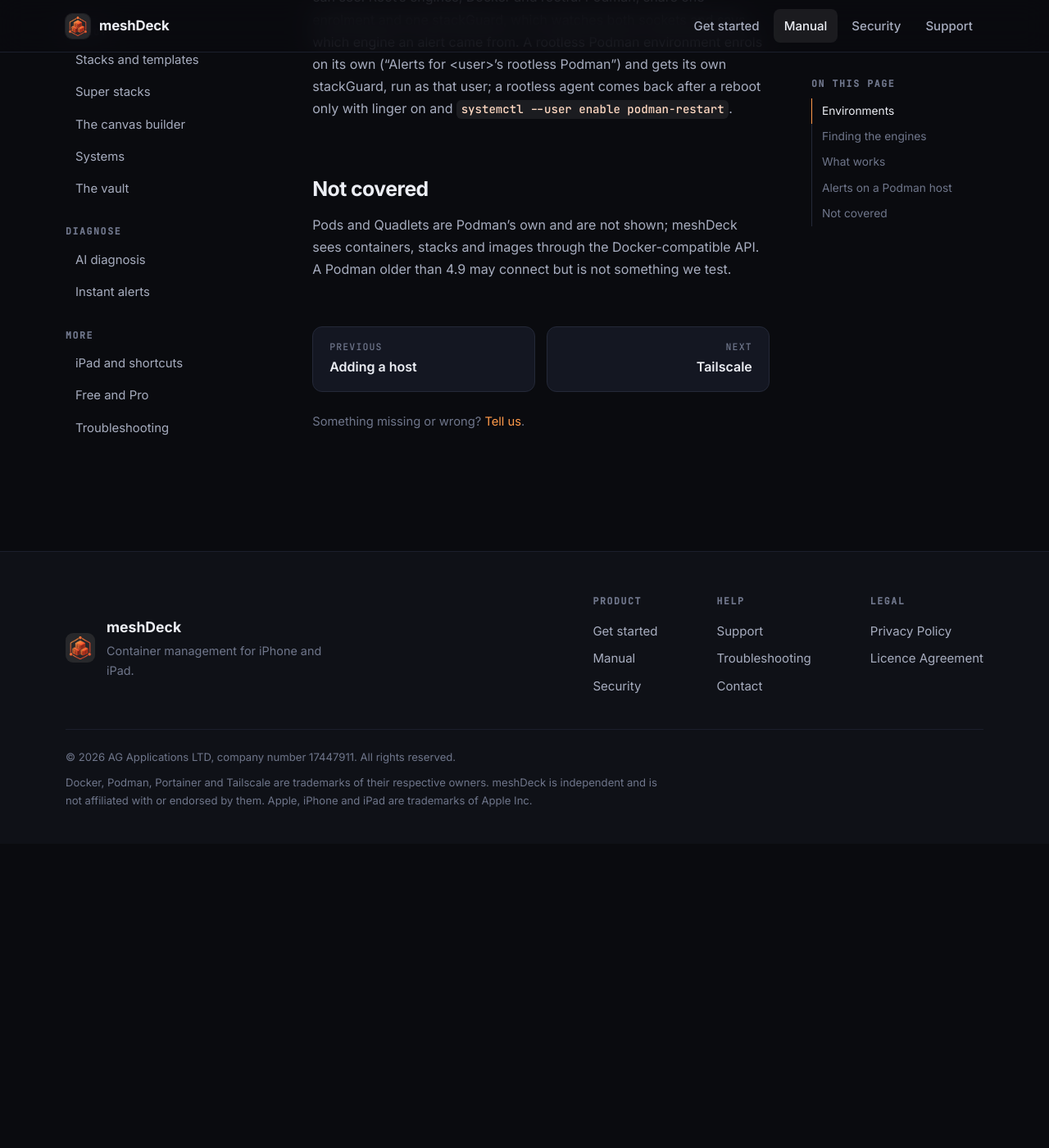
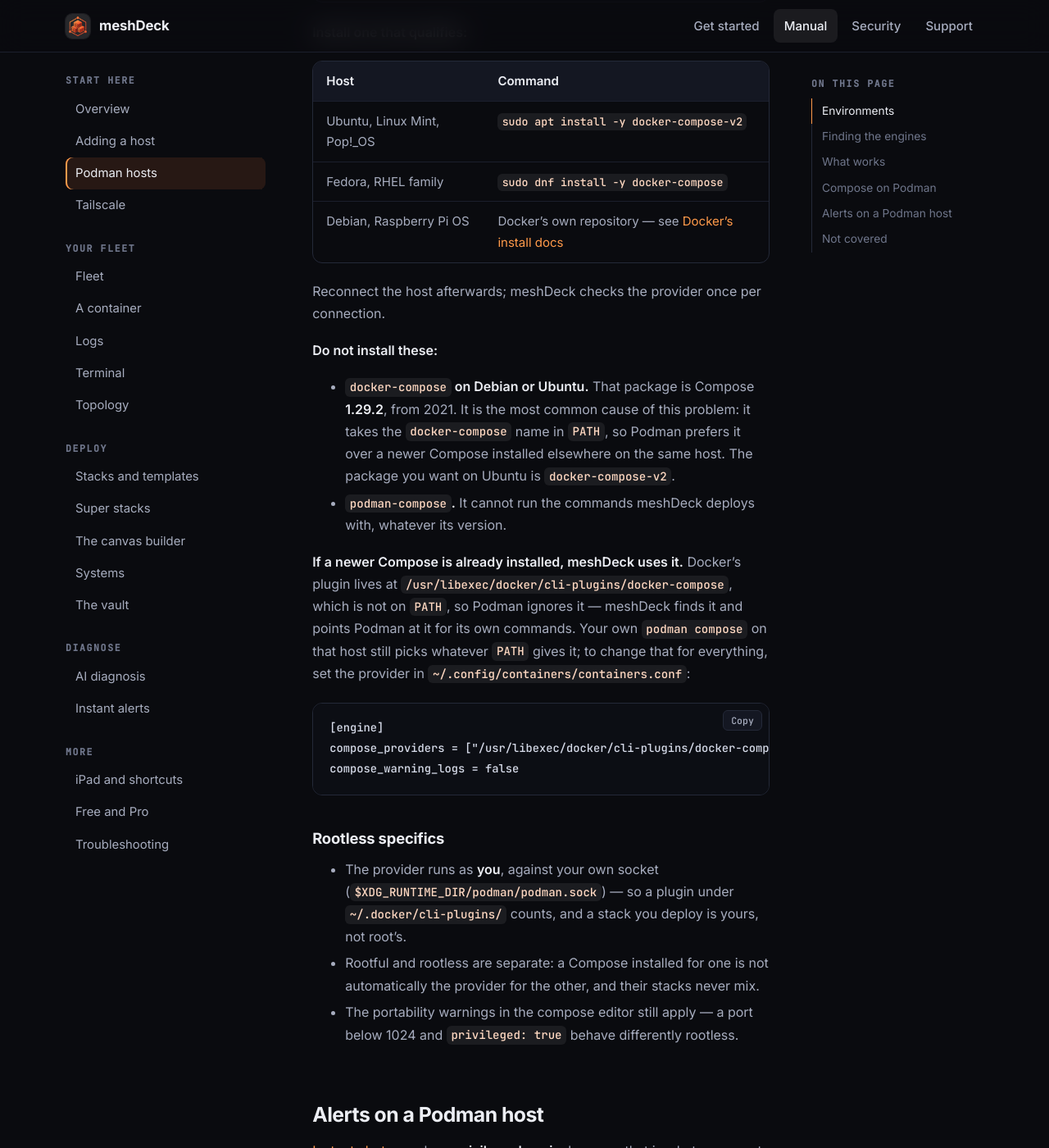
Before and after one commit to AG-Studio-Apps/meshdeck-docs, a Jekyll site: the page built from _manual/podman.md, in a window 1280 px wide and 1400 px high, scrolled down 3645 px. Shown: the whole window at 82% size. Built offline with Jekyll 4.4.1, drawn with Linux system fonts in a browser that asks for light colours; before the commit the page ends 4674 px from its top, so only the background shows below that; some of the changed text lies outside the part shown.

Commit message:
manual: make Compose on Podman reference, not narrative
The previous version explained how the problem was found. A reader needs the
requirement, the commands and the traps:

- the floor (2.26+) and how to check a host (`podman compose version --short`,
  plus reading the provider Podman chose off stderr — both verified)
- what to install, per distro
- what NOT to install: `docker-compose` on Debian/Ubuntu (it is 1.29.2, and it
  takes the name in PATH ahead of a newer Compose elsewhere on the host), and
  podman-compose at any version
- that meshDeck will use a newer provider already installed, and the
  containers.conf two-liner to make that the host's own default too
- the rootless specifics: the provider runs as you against your own socket, so
  ~/.docker/cli-plugins counts; rootful and rootless do not share a provider

Troubleshooting rows compressed to a line each and pointed at that section.

````diff
--- a/_manual/podman.md
+++ b/_manual/podman.md
@@ -60,10 +60,55 @@
 
 Everything you do on a Docker host: the fleet, stats, logs, the terminal, actions, the topology map, AI diagnosis, stacks and templates, the builder and systems, and instant alerts. A few things read differently on Podman:
 
-- **Compose.** `podman compose` is not an implementation: it hands your file to an external provider, which it finds by looking through `PATH` for `docker-compose` and then `podman-compose`. meshDeck's stacks need **Compose v2.26 or newer** — the version Debian 13 ships — so if the provider Podman picks is older, meshDeck looks for a better one already installed on the host (Docker's plugin usually sits at `/usr/libexec/docker/cli-plugins/`, which Podman never searches) and uses that instead, without asking you. This is common on hosts where `apt install docker-compose` was run at some point: that package is Compose 1.29.2 from 2021, and it wins the name lookup over a perfectly good newer one. If nothing on the host meets the floor, the stack list says which version it found and gives you the command to install a current Compose. `podman-compose` is not a substitute: it cannot run the commands meshDeck deploys with.
+- **Compose.** Stacks need Compose **2.26 or newer** on the host — see [Compose on Podman](#compose-on-podman) below.
 - **Portability.** Before you deploy, the compose editor lists what will not carry to this environment as written: a mount of the Docker socket (Podman's is `/run/podman/podman.sock`, or under `$XDG_RUNTIME_DIR` for a user), and, under rootless Podman, a published port below 1024 and `privileged: true`. They are warnings, not blocks.
 - **Topology on rootless Podman.** A rootless container reports no network attachments, so network links are not drawn for it; stacks, mounts and dependencies are.
 - **Advanced (the command line).** On a Podman-only host, **Connect** tries `docker version` and then `podman version`. Without sudo it talks to the user's own rootless Podman, and the environment is recorded as such.
+
+## Compose on Podman
+
+`podman compose` runs an external provider — it is a wrapper, not an implementation — and finds one by searching `PATH` for `docker-compose`, then `podman-compose`. meshDeck's stacks need **Compose 2.26 or newer**, the version Debian 13 ships.
+
+**Check what a host has:**
+
+```
+podman compose version --short
+```
+
+Podman prints the provider it chose to stderr, so to see which binary answered:
+
+```
+podman compose version 2>&1 >/dev/null | head -1
+```
+
+**Install one that qualifies:**
+
+| Host | Command |
+|---|---|
+| Ubuntu, Linux Mint, Pop!_OS | `sudo apt install -y docker-compose-v2` |
+| Fedora, RHEL family | `sudo dnf install -y docker-compose` |
+| Debian, Raspberry Pi OS | Docker's own repository — see [Docker's install docs](https://docs.docker.com/engine/install/debian/) |
+
+Reconnect the host afterwards; meshDeck checks the provider once per connection.
+
+**Do not install these:**
+
+- **`docker-compose` on Debian or Ubuntu.** That package is Compose **1.29.2**, from 2021. It is the most common cause of this problem: it takes the `docker-compose` name in `PATH`, so Podman prefers it over a newer Compose installed elsewhere on the same host. The package you want on Ubuntu is `docker-compose-v2`.
+- **`podman-compose`.** It cannot run the commands meshDeck deploys with, whatever its version.
+
+**If a newer Compose is already installed, meshDeck uses it.** Docker's plugin lives at `/usr/libexec/docker/cli-plugins/docker-compose`, which is not on `PATH`, so Podman ignores it — meshDeck finds it and points Podman at it for its own commands. Your own `podman compose` on that host still picks whatever `PATH` gives it; to change that for everything, set the provider in `~/.config/containers/containers.conf`:
+
+```toml
+[engine]
+compose_providers = ["/usr/libexec/docker/cli-plugins/docker-compose"]
+compose_warning_logs = false
+```
+
+### Rootless specifics
+
+- The provider runs as **you**, against your own socket (`$XDG_RUNTIME_DIR/podman/podman.sock`) — so a plugin under `~/.docker/cli-plugins/` counts, and a stack you deploy is yours, not root's.
+- Rootful and rootless are separate: a Compose installed for one is not automatically the provider for the other, and their stacks never mix.
+- The portability warnings in the compose editor still apply — a port below 1024 and `privileged: true` behave differently rootless.
 
 ## Alerts on a Podman host
 
--- a/_manual/troubleshooting.md
+++ b/_manual/troubleshooting.md
@@ -43,8 +43,8 @@
 
 | Message | Try |
 |---|---|
-| "… is not available on this host." | Install Compose v2 — `sudo apt install -y docker-compose-v2` on Ubuntu, `sudo dnf install -y docker-compose` on Fedora, Docker's own repository on Debian. Then reconnect the host. |
-| "Compose &lt;version&gt; on this host is too old." | meshDeck's stacks need **Compose 2.26 or newer**. The app already looked for a newer one on the host and found none, so install one with the command it shows, then reconnect. Note `apt install docker-compose` on Debian/Ubuntu gives Compose **1.29.2**, which is too old — the package you want is `docker-compose-v2`, or Docker's `docker-compose-plugin`. |
+| "… compose is not available on this host." | Install Compose 2.26+ and reconnect. See [Compose on Podman]({{ '/manual/podman/#compose-on-podman' | relative_url }}). |
+| "Compose &lt;version&gt; on this host is too old." | Stacks need Compose **2.26 or newer**; run the command shown, then reconnect. Do not install `docker-compose` on Debian/Ubuntu — that package is 1.29.2. |
 | "git is not installed on this host." | Install `git` on the host. |
 | "&lt;path&gt; is not readable by the SSH user." | Fix the file's permissions, or connect as the user that owns it. |
 | "A vault secret used by this stack is missing." | Add the secret again under **Settings → Vault**, or change the variable. |
````
